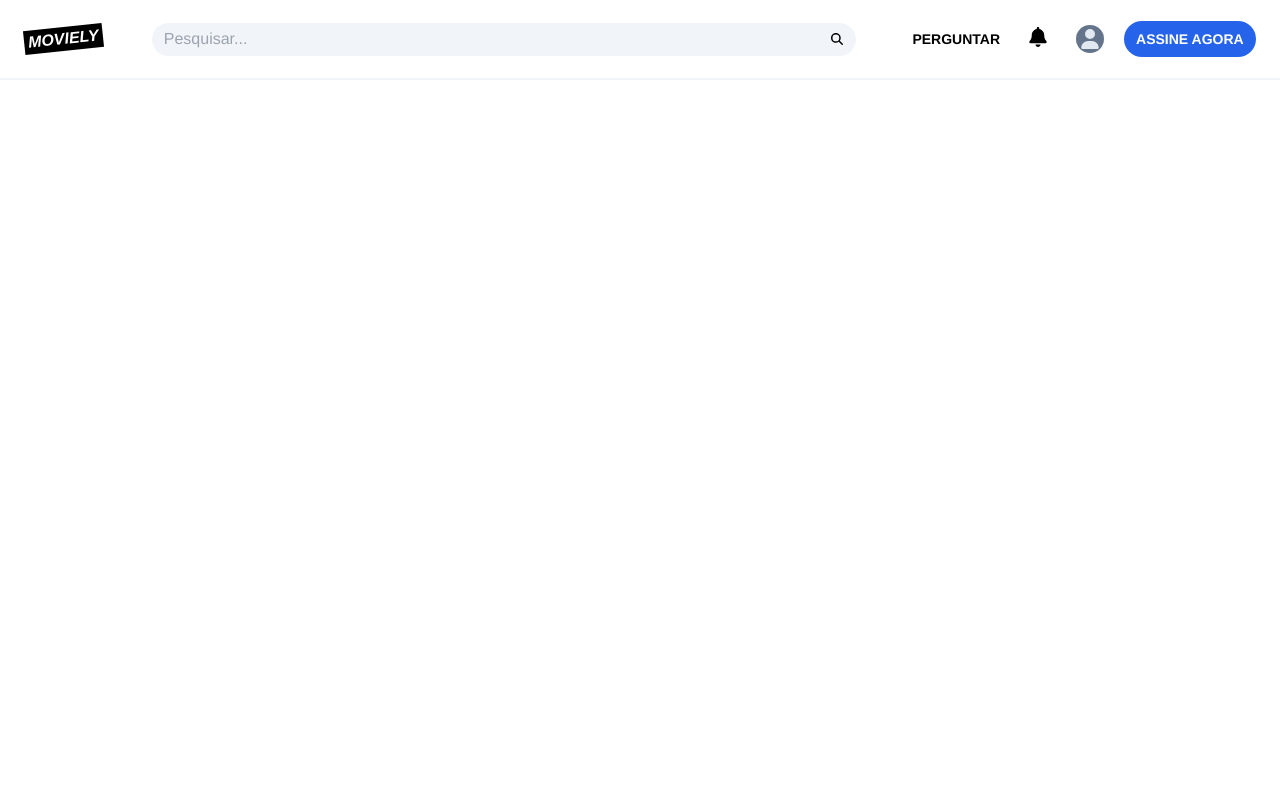
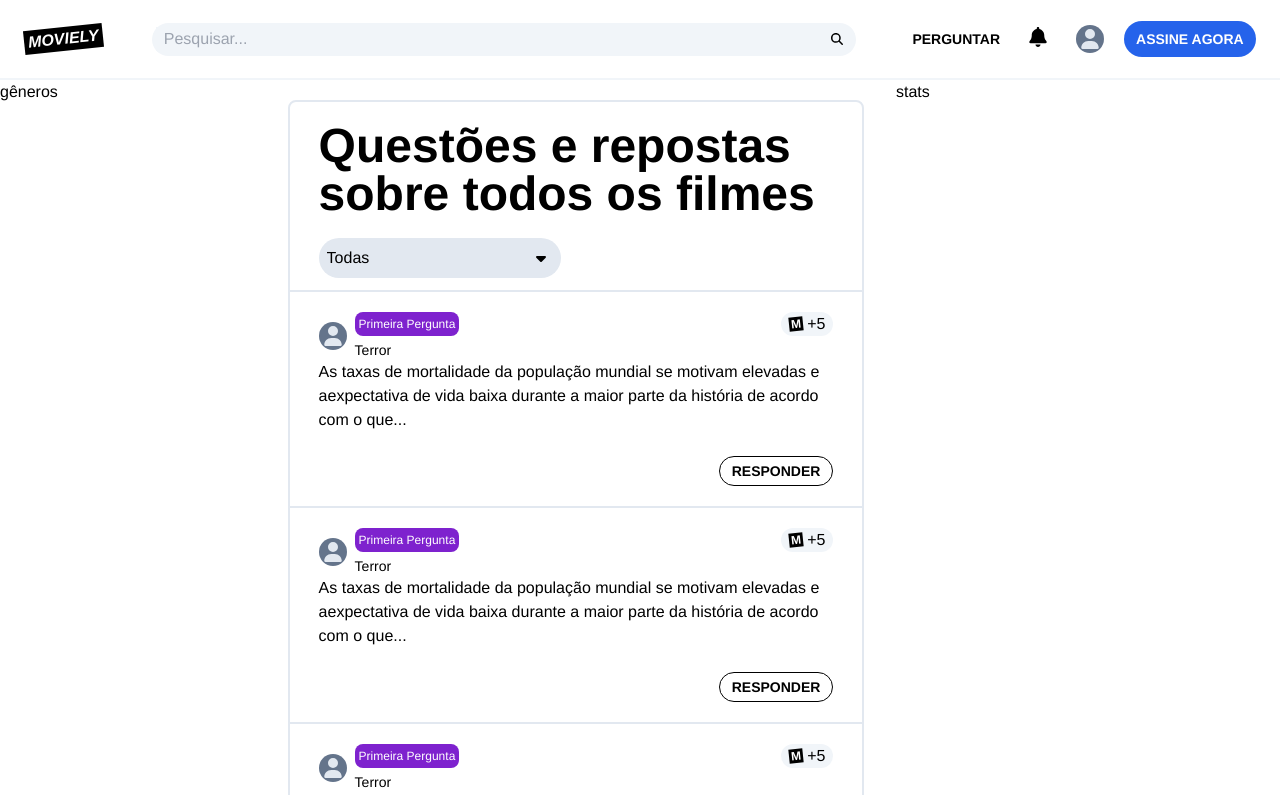
Before and after one commit to Eupou/moviely, a Next.js app: page / in a window 1280 px wide. Shown: the top 795 px of the page. Built offline with nearby package versions, Linux system fonts and the light colour scheme.

Commit message:
feat: add questions component

```diff
--- a/src/app/page.jsx
+++ b/src/app/page.jsx
@@ -1,9 +1,17 @@
+import Filters from "@/components/Filters"
 import Header from "@/components/Header"
+import Questions from "@/components/Questions"
+import Stats from "@/components/Stats"
 
 export default function Home() {
   return (
     <>
       <Header />
+      <main className="lg:flex bg-slate-200 md:bg-white md:pb-14">
+        <Filters />
+        <Questions />
+        <Stats />
+      </main>
     </>
   )
 }
--- /dev/null
+++ b/src/components/Filters.jsx
@@ -0,0 +1,3 @@
+export default function Filters() {
+  return <aside className="hidden lg:block  w-[20%]">gêneros</aside>
+}
--- /dev/null
+++ b/src/components/QuestionCard.jsx
@@ -0,0 +1,56 @@
+import Link from "next/link"
+import { FontAwesomeIcon } from "@fortawesome/react-fontawesome"
+import { faUser } from "@fortawesome/free-solid-svg-icons"
+
+export default function QuestionCard() {
+  const text =
+    "As taxas de mortalidade da população mundial se motivam elevadas e aexpectativa de vida baixa durante a maior parte da história de acordo com o que"
+  const formatedText = text.slice(0, 147).concat("...")
+
+  return (
+    <div className="mt-2 md:mt-0 md:border-b-2 md:border-b-slate-200 bg-white md:bg-transparent">
+      <div className="w-[90%] m-auto py-5">
+        <div className="flex justify-between">
+          <div className="flex items-center">
+            <button className="rounded-full h-fit p-1 bg-slate-500 flex items-center justify-center">
+              <FontAwesomeIcon
+                className="h-5 w-5 text-slate-200"
+                icon={faUser}
+              />
+            </button>
+            <div className="ml-2 flex flex-col text-xs">
+              <p className=" bg-purple-700 p-1  rounded-lg text-white font-medium">
+                Primeira Pergunta
+              </p>
+              <p className="pt-1 text-sm">Terror</p>
+            </div>
+          </div>
+          <div className="rounded-full flex items-center h-fit px-2 bg-slate-100">
+            <div className="bg-black text-white -rotate-6 font-bold text-xs  leading-none h-fit py-[1px] px-[2px]">
+              M
+            </div>
+            <p className="ml-1">+5</p>
+          </div>
+        </div>
+
+        <Link href="">
+          <p className="hover:underline">{formatedText}</p>
+        </Link>
+
+        <div className="flex">
+          <div className="grow"></div>
+          <menu>
+            <li>
+              <button disabled></button>
+            </li>
+            <li>
+              <button className="px-3 py-1 border-[1.5px] font-bold text-[10px] md:text-sm border-black rounded-full">
+                RESPONDER
+              </button>
+            </li>
+          </menu>
+        </div>
+      </div>
+    </div>
+  )
+}
--- /dev/null
+++ b/src/components/Questions.jsx
@@ -0,0 +1,35 @@
+import QuestionCard from "./QuestionCard"
+import Select from "./Select"
+
+export default function Questions() {
+  return (
+    <>
+      <div className="md:w-[85%] lg:w-[45%] m-auto md:mt-5 md:border-2 border-slate-200 rounded-lg">
+        <div className="bg-white md:bg-transparent w-[100%] py-3 md:border-b-2 border-b-slate-200">
+          <div className="w-[90%] m-auto flex flex-col">
+            <div className="hidden md:block font-bold text-5xl my-2">
+              Questões e repostas sobre todos os filmes
+            </div>
+            <div className="flex flex-col md:flex-row md:justify-between">
+              <Select className={"lg:hidden"}>
+                <option value="todos">Qualquer tipo de filme</option>
+                <option value="terror">terror</option>
+              </Select>
+              <Select>
+                <option value="todas">Todas</option>
+                <option value="sem respostas">Sem respostas</option>
+                <option value="respondidas">Respondidas</option>
+              </Select>
+            </div>
+          </div>
+        </div>
+        <QuestionCard />
+        <QuestionCard />
+        <QuestionCard />
+        <div className="bg-white md:bg-transparent text-center py-5 text-xs">
+          <button className="font-bold">MOSTRAR MAIS</button>
+        </div>
+      </div>
+    </>
+  )
+}
--- /dev/null
+++ b/src/components/Select.jsx
@@ -0,0 +1,26 @@
+import { FontAwesomeIcon } from "@fortawesome/react-fontawesome"
+import { faCaretDown } from "@fortawesome/free-solid-svg-icons"
+import { twMerge } from "tailwind-merge"
+
+export default function Select({ children, className }) {
+  return (
+    <div
+      className={twMerge(
+        "relative flex items-center mt-3 md:w-[47%] h-10 bg-slate-200 rounded-full",
+        className
+      )}
+    >
+      <FontAwesomeIcon
+        className="h-4 w-4 absolute right-3"
+        icon={faCaretDown}
+      />
+      <select
+        className="p-2 focus:outline-none bg-transparent rounded-full w-full appearance-none absolute "
+        name=""
+        id=""
+      >
+        {children}
+      </select>
+    </div>
+  )
+}
--- /dev/null
+++ b/src/components/Stats.jsx
@@ -0,0 +1,3 @@
+export default function Stats() {
+  return <aside className="hidden lg:block w-[30%]">stats</aside>
+}
```
Also changed, not shown: 1 other file (tests, documents, lock files or other folders).
